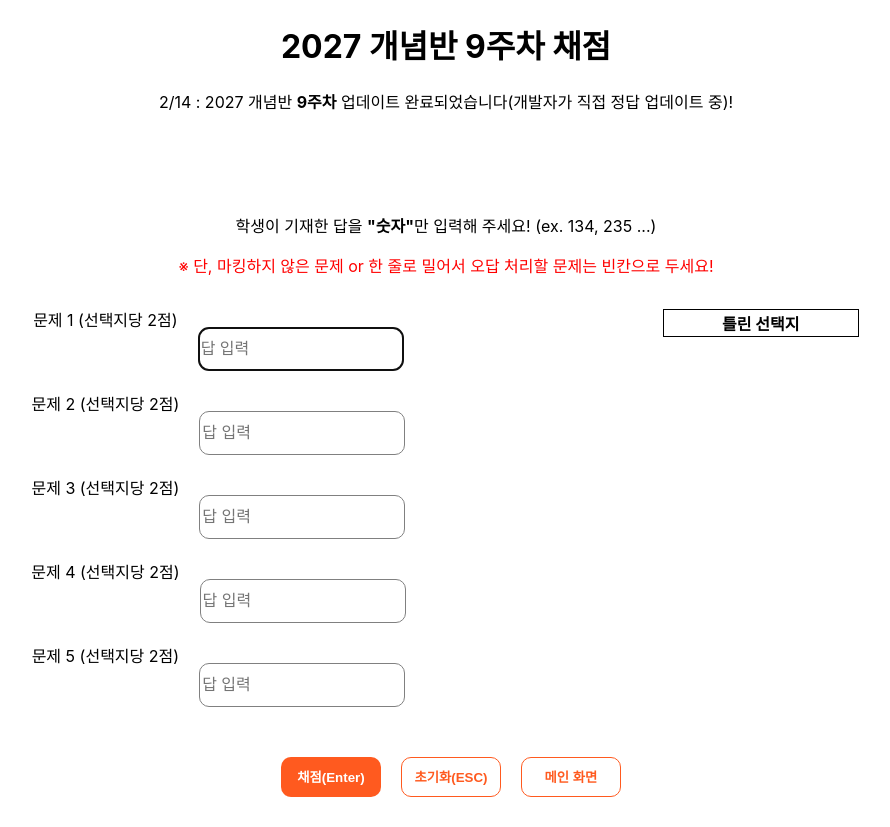
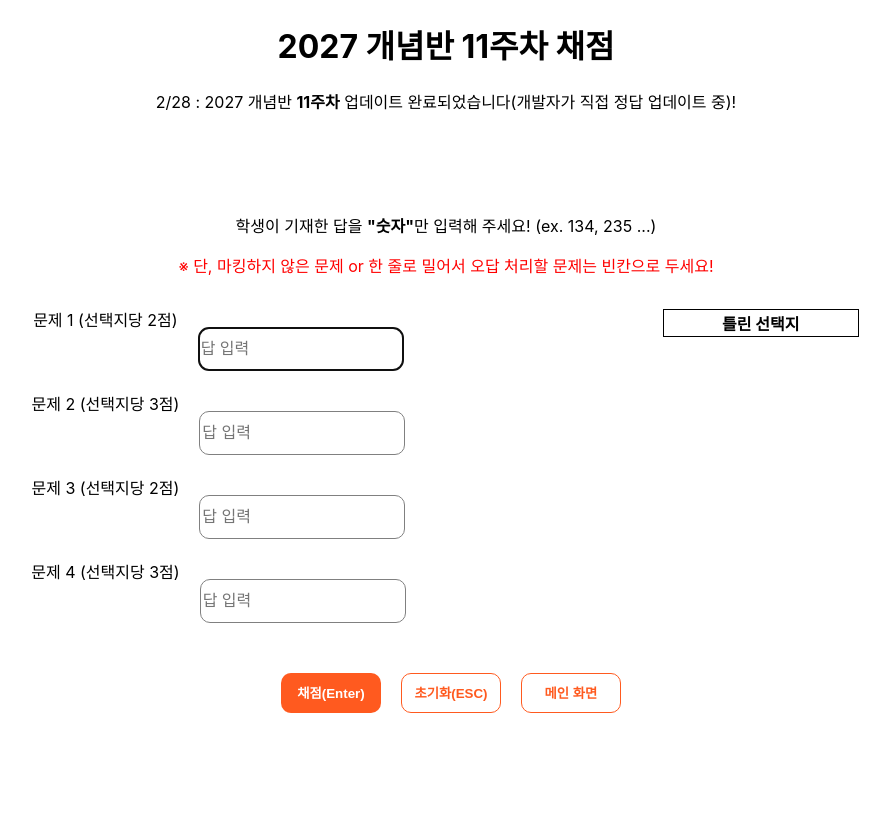
Before and after one commit to GitC0de/TGF-Scoring, a React (Create React App) app: page /concept-test in a window 1280 px wide. Shown: the whole page, without its empty margins (194-1084 px from the left). After the commit the page ends 800 px from the top, so only its background shows below. Built offline with nearby package versions, Linux system fonts and the light colour scheme.

Commit message:
11th week update

```diff
--- a/src/component/ConceptTestScoring.js
+++ b/src/component/ConceptTestScoring.js
@@ -2,8 +2,8 @@ import React, { useState, useRef, useEffect } from "react";
 import { useNavigate } from "react-router-dom";
 import "./ConceptTestScoring.css";
 
-const answers = ["234", "124", "234", "3", "23"]; // 정답 수정
-const pointsPerChoice = [2, 2, 2, 2, 2]; // 점수 수정
+const answers = ["145", "2", "15", "45"]; // 정답 수정
+const pointsPerChoice = [2, 3, 2, 3]; // 점수 수정
 
 function analyzeAnswer(studentAnswer, correctAnswer) {
   let wrongChoices = [];
@@ -63,7 +63,7 @@ export default function GradingApp() {
       const problemScore = calculateScore(
         response,
         answers[index],
-        pointsPerChoice[index]
+        pointsPerChoice[index],
       );
       totalScore += problemScore;
 
@@ -81,8 +81,8 @@ export default function GradingApp() {
     wrongAnswers.map((item, index) =>
       console.log(
         index + 1,
-        item.split(", ").map((i) => console.log(i))
-      )
+        item.split(", ").map((i) => console.log(i)),
+      ),
     );
   };
 
@@ -103,9 +103,9 @@ export default function GradingApp() {
 
   return (
     <>
-      <h1>2027 개념반 9주차 채점</h1>
+      <h1>2027 개념반 11주차 채점</h1>
       <p>
-        2/14 : 2027 개념반 <strong>9주차</strong> 업데이트
+        2/28 : 2027 개념반 <strong>11주차</strong> 업데이트
         완료되었습니다(개발자가 직접 정답 업데이트 중)!
       </p>
       <p className="manual">
```
